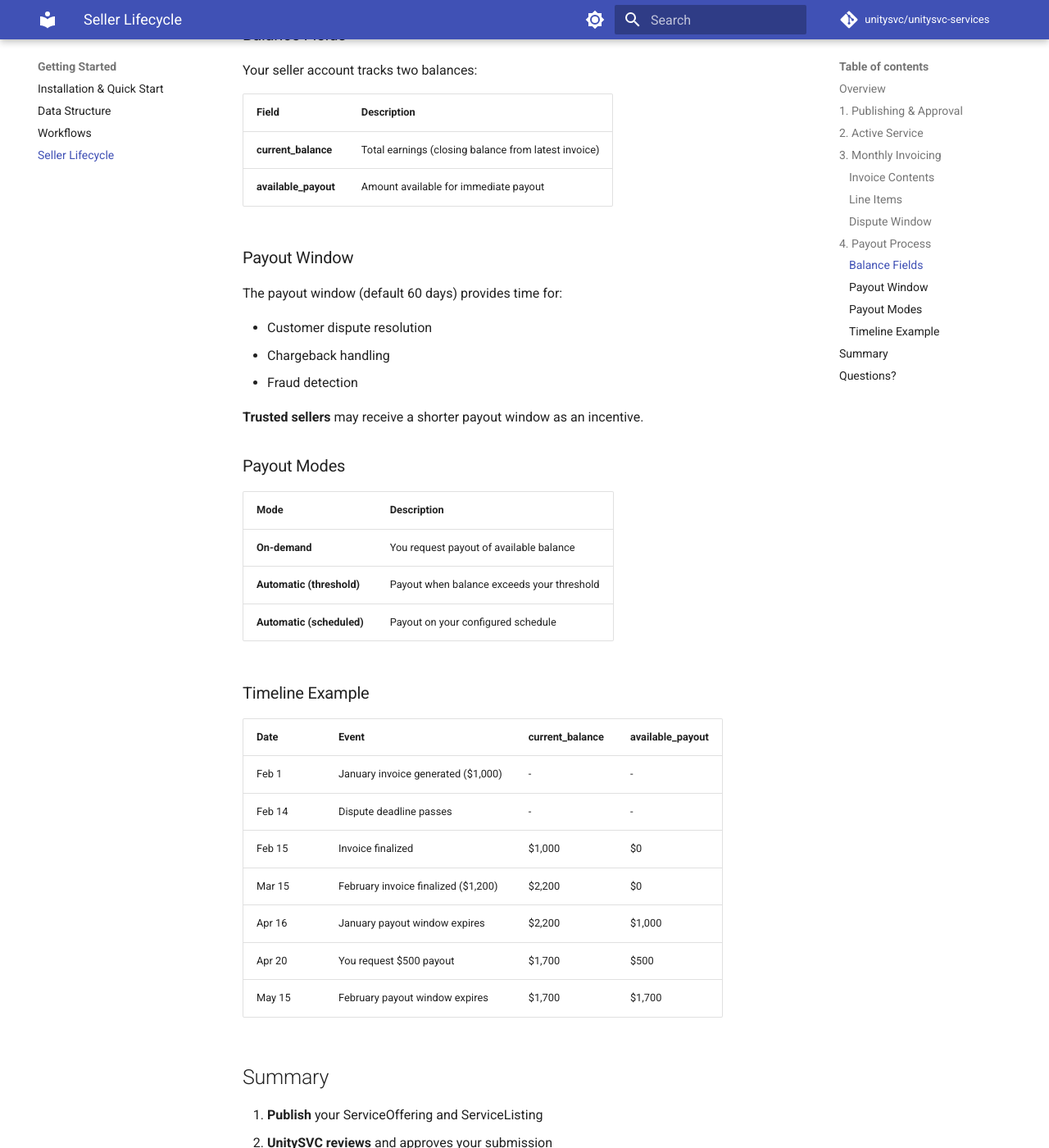
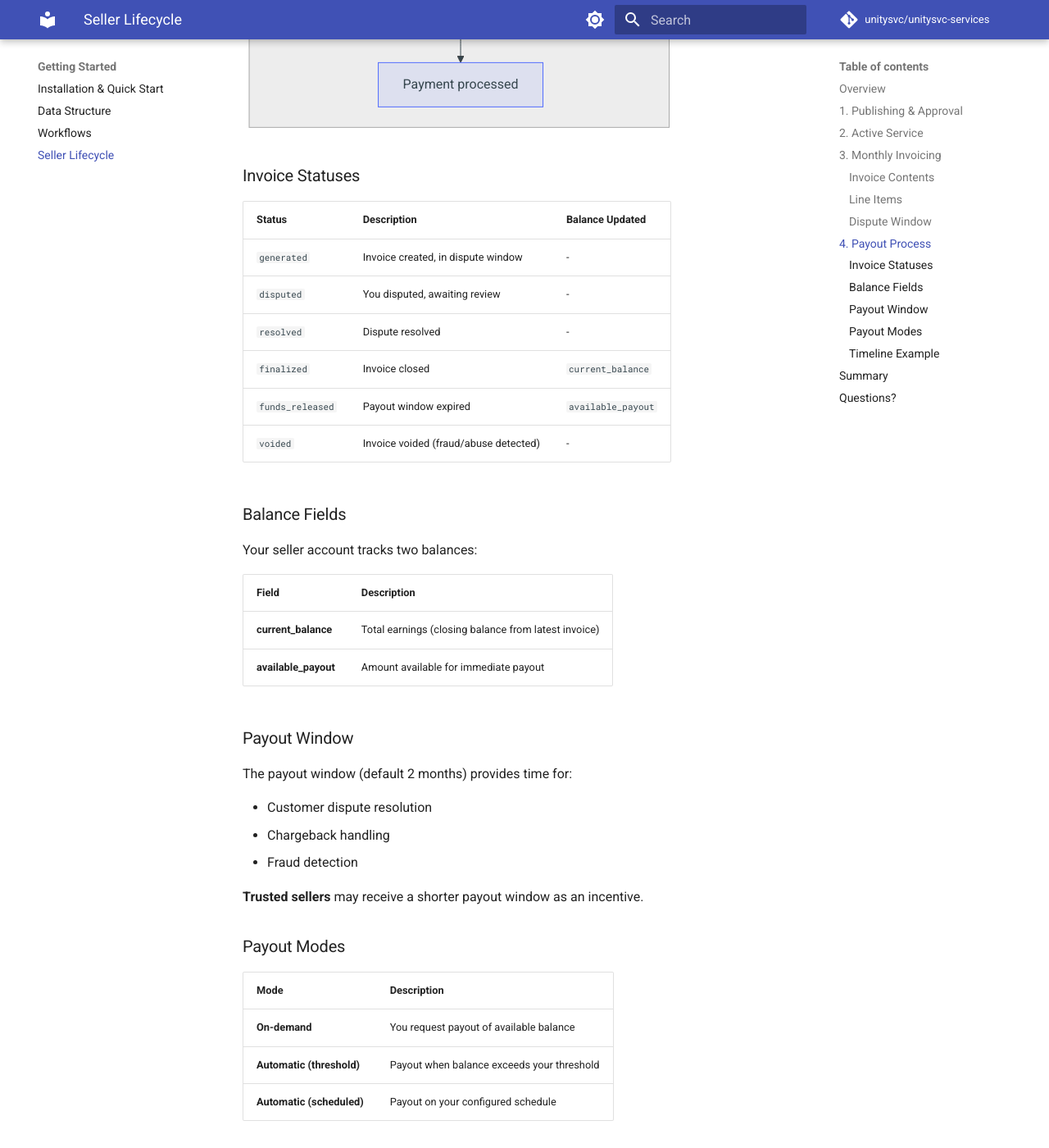
Before and after one commit to unitysvc/unitysvc-services, an MkDocs documentation site: the page built from docs/seller-lifecycle.md, in a window 1280 px wide and 1400 px high, scrolled down 5292 px. Shown: the whole window at 82% size. Built offline with MkDocs 1.6.1 and Material for MkDocs 9.7.7, drawn with Linux system fonts in a browser that asks for light colours; comment, search, counter and statistics services are not loaded; some of the changed text lies outside the part shown.

Commit message:
add statement enum

````diff
--- a/docs/seller-lifecycle.md
+++ b/docs/seller-lifecycle.md
@@ -95,11 +95,12 @@ flowchart LR
     A[Usage Data] --> B[Calculate:<br/>usage × seller_price]
     B --> C[Generate Invoice]
     C --> D{Dispute Window<br/>1-2 weeks}
-    D -->|No Dispute| E[Invoice Finalized]
+    D -->|No Dispute| E[finalized]
     D -->|Dispute| F[Submit Revision]
     F --> G{UnitySVC Reviews}
     G -->|Accept| E
     G -->|Negotiate| F
+    E -->|Payout window expires| H[funds_released]
 ```
 
 ### Invoice Contents
@@ -140,27 +141,31 @@ You have **1-2 weeks** to review the invoice:
 
 ## 4. Payout Process
 
-After invoice finalization, your balance enters the payout window:
+Invoices track earnings. Actual payouts are handled separately - you can request payouts from your available balance at any time.
 
 ```mermaid
 flowchart TB
-    subgraph Finalize["Invoice Finalized"]
+    subgraph Finalize["Invoice: finalized"]
         A[Update current_balance]
     end
 
-    subgraph Window["Payout Window (30-60 days)"]
+    subgraph Window["Payout Window (1-2 months)"]
         B[Balance held for<br/>customer chargebacks]
         C{Any issues?}
         D[Deduct chargebacks]
         E[Window expires]
     end
 
-    subgraph Available["Payout Available"]
+    subgraph Released["Invoice: funds_released"]
         F[Update available_payout]
-        G{Payout Mode}
+    end
+
+    subgraph Payout["Payout (separate from invoices)"]
+        G{Payout Trigger}
         H[On-demand request]
         I[Automatic payout]
-        J[Payment processed]
+        J[SellerPayout created]
+        K[Payment processed]
     end
 
     A --> B
@@ -174,7 +179,19 @@ flowchart TB
     G --> I
     H --> J
     I --> J
+    J --> K
 ```
+
+### Invoice Statuses
+
+| Status | Description | Balance Updated |
+|--------|-------------|-----------------|
+| `generated` | Invoice created, in dispute window | - |
+| `disputed` | You disputed, awaiting review | - |
+| `resolved` | Dispute resolved | - |
+| `finalized` | Invoice closed | `current_balance` |
+| `funds_released` | Payout window expired | `available_payout` |
+| `voided` | Invoice voided (fraud/abuse detected) | - |
 
 ### Balance Fields
 
@@ -187,7 +204,7 @@ Your seller account tracks two balances:
 
 ### Payout Window
 
-The payout window (default 60 days) provides time for:
+The payout window (default 2 months) provides time for:
 
 - Customer dispute resolution
 - Chargeback handling
@@ -211,9 +228,9 @@ The payout window (default 60 days) provides time for:
 | Feb 14 | Dispute deadline passes | - | - |
 | Feb 15 | Invoice finalized | $1,000 | $0 |
 | Mar 15 | February invoice finalized ($1,200) | $2,200 | $0 |
-| Apr 16 | January payout window expires | $2,200 | $1,000 |
+| Apr 1 | January payout window expires (2 months) | $2,200 | $1,000 |
 | Apr 20 | You request $500 payout | $1,700 | $500 |
-| May 15 | February payout window expires | $1,700 | $1,700 |
+| May 1 | February payout window expires (2 months) | $1,700 | $1,700 |
 
 ## Summary
 
@@ -222,7 +239,7 @@ The payout window (default 60 days) provides time for:
 3. **Service goes live** and usage is tracked
 4. **Monthly invoice** generated based on usage × seller_price
 5. **Dispute window** gives you time to review (1-2 weeks)
-6. **Payout window** protects against chargebacks (30-60 days)
+6. **Payout window** protects against chargebacks (1-2 months)
 7. **Payout** when balance becomes available
 
 ## Questions?
--- a/pyproject.toml
+++ b/pyproject.toml
@@ -4,7 +4,7 @@ build-backend = "setuptools.build_meta"
 
 [project]
 name = "unitysvc-services"
-version = "0.1.19"
+version = "0.1.20"
 description = "SDK for digital service providers on UnitySVC"
 readme = "README.md"
 authors = [{ name = "Bo Peng", email = "bo.peng@unitysvc.com" }]
````
Also changed, not shown: 1 other file.
